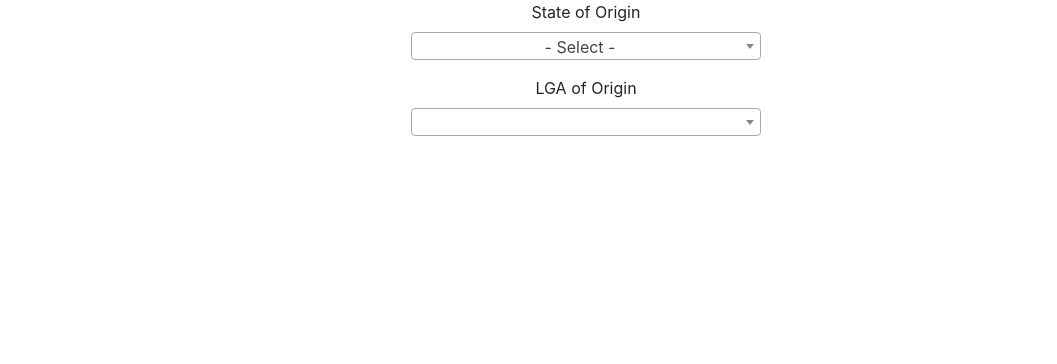
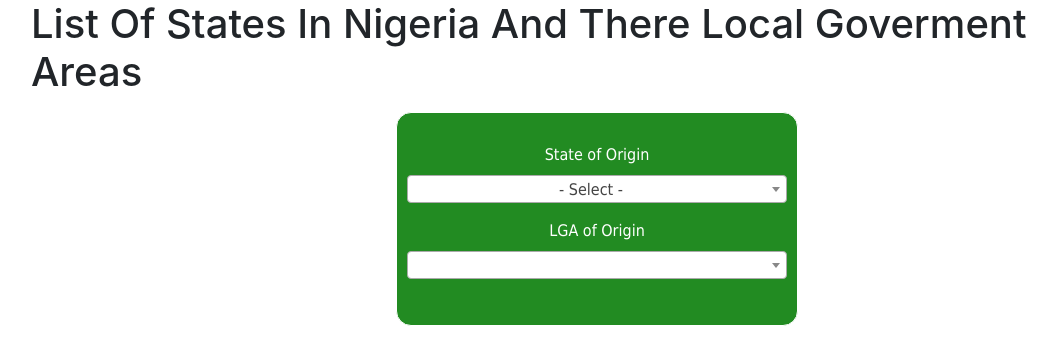
Before and after one commit to CeoFred/dropdown_for-_tates_and_lga_in_nigeria, a plain HTML site: page index.html in a window 1280 px wide. Shown: the whole page, without its empty margins (54-1111 px from the left). Drawn offline with nearby package versions, Linux system fonts and the light colour scheme.

Commit message:
i just added a little styling to it just for fun

```diff
--- a/index.html
+++ b/index.html
@@ -6,15 +6,20 @@
   <meta name="viewport" content="width=device-width, initial-scale=1">
   <link rel="stylesheet" href="https://maxcdn.bootstrapcdn.com/bootstrap/4.1.0/css/bootstrap.min.css">
   <link href="https://cdnjs.cloudflare.com/ajax/libs/select2/4.0.6-rc.0/css/select2.min.css" rel="stylesheet" />
+  <link href="main.css" rel="stylesheet" />
 
 
 </head>
 <body>
 	<div class="container">
+		<label class="title">
+			<h1>List of states in Nigeria and there Local Goverment Areas</h1>
+		</label>
 		<div class="row">
 		<div class="col-md-4">
 		</div>
-			<div class="col-md-4">
+			<div class="col-md-4 divform">
+
 				<center>
 
  					<form>
--- /dev/null
+++ b/main.css
@@ -0,0 +1,16 @@
+.divform{
+	padding: 30px 10px;
+	border: 1px solid;
+	background-color: #228B22;
+	color:#FFF;
+	font-family: tahoma;
+	box-shadow:currentColor;
+	box-sizing: content-box;
+	border-radius: 15px;
+
+}
+
+.title{
+	text-transform: capitalize;
+
+}
```
